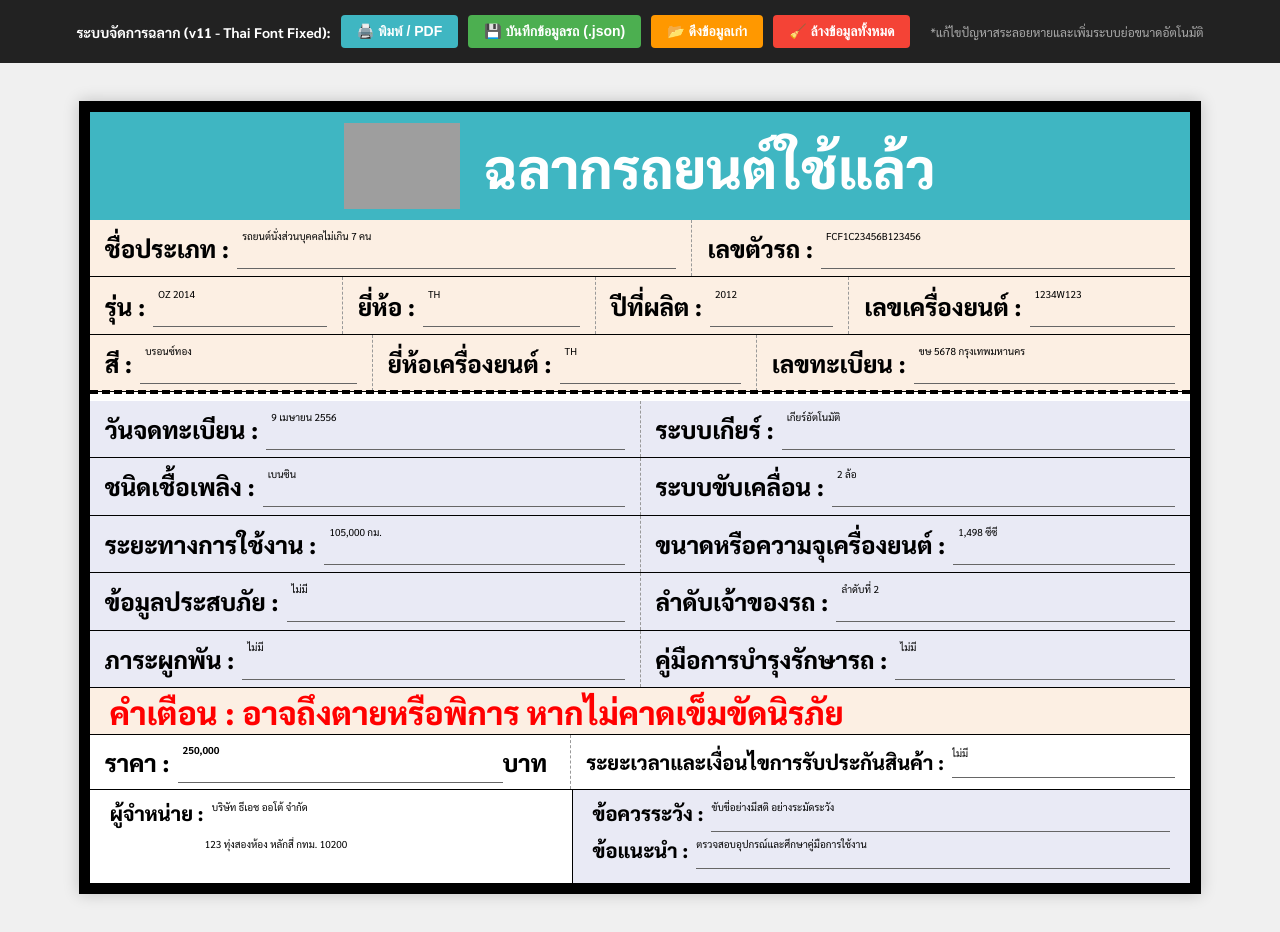
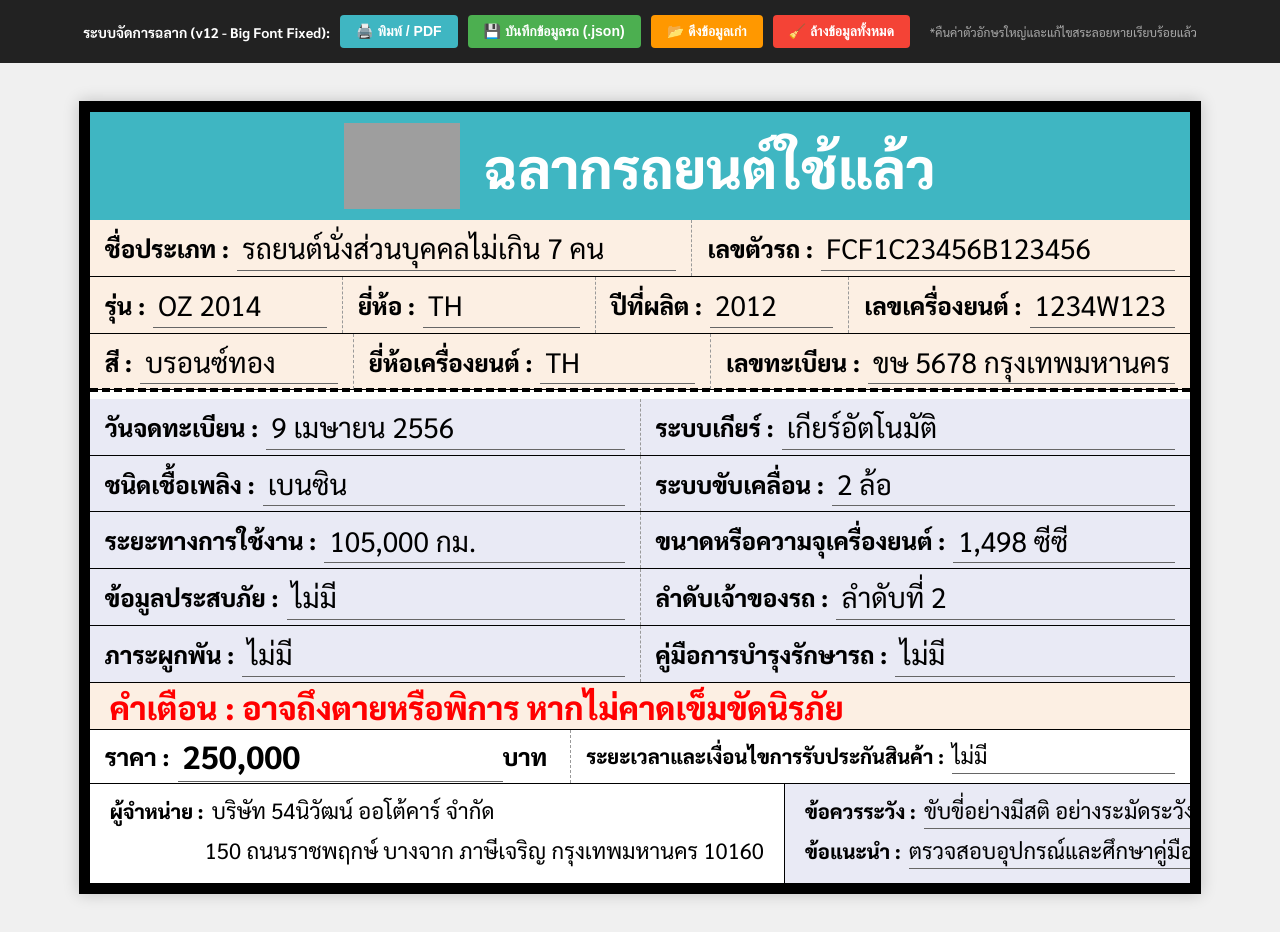
Before and after one commit to kailovepg/car-label-system, a plain HTML site: page index.html in a window 1280 px wide. Drawn offline with Linux system fonts and the light colour scheme; grey boxes are pictures that could not be loaded.

Commit message:
Add files via upload

```diff
--- a/index.html
+++ b/index.html
@@ -2,7 +2,7 @@
 <html lang="th">
 <head>
 <meta charset="UTF-8">
-<title>ระบบสร้างฉลากรถยนต์ใช้แล้ว (Thai Font Fixed)</title>
+<title>ระบบสร้างฉลากรถยนต์ใช้แล้ว (Big Font & Thai Fixed)</title>
 <style>
   @import url('https://fonts.googleapis.com/css2?family=Sarabun:wght@400;700;800&display=swap');
 
@@ -109,7 +109,7 @@
     padding: 0 15px;
     flex: 1;
     border-right: 0.3mm dashed #999;
-    overflow: hidden;
+    overflow: visible; /* เปลี่ยนเป็น visible เพื่อไม่ให้ตัดสระ */
   }
 
   .cell:last-child { border-right: none; }
@@ -124,16 +124,16 @@
 
   .value {
     flex: 1;
-    font-size: 28px;
+    font-size: 28px; /* คืนค่าขนาดปกติ */
     border-bottom: 0.3mm solid #666;
-    min-height: 42px; /* เพิ่มความสูงขั้นต่ำเพื่อรองรับสระ */
-    padding: 2px 5px;
+    min-height: 45px; /* เพิ่มความสูงบรรทัดให้พอดีสระ */
+    padding: 0 5px;
     outline: none;
     color: #000;
     white-space: nowrap;
-    overflow: hidden;
-    display: block;
-    line-height: 1.4; /* เพิ่ม Line-height ป้องกันสระหาย */
+    display: inline-block;
+    line-height: 1.6; /* ปรับ Line-height ให้สระไม่หาย */
+    vertical-align: middle;
   }
 
   .warning-row {
@@ -185,7 +185,7 @@
 
   .footer-line {
     display: flex;
-    align-items: flex-start;
+    align-items: center;
     width: 100%;
     margin-bottom: 5px;
   }
@@ -203,9 +203,8 @@
     flex: 1;
     border-bottom: 0.3mm solid #666;
     white-space: nowrap;
-    overflow: hidden;
-    line-height: 1.4;
-    min-height: 32px;
+    line-height: 1.5;
+    min-height: 35px;
   }
 
   .footer-left .small-value { border-bottom: none; }
@@ -232,13 +231,13 @@
 <body>
 
 <div class="toolbar">
-  <strong>ระบบจัดการฉลาก (v11 - Thai Font Fixed):</strong>
+  <strong>ระบบจัดการฉลาก (v12 - Big Font Fixed):</strong>
   <button class="btn-print" onclick="window.print()">🖨️ พิมพ์ / PDF</button>
   <button class="btn-save" onclick="saveData()">💾 บันทึกข้อมูลรถ (.json)</button>
   <button class="btn-load" onclick="document.getElementById('fileInput').click()">📂 ดึงข้อมูลเก่า</button>
   <button class="btn-reset" onclick="clearData()">🧹 ล้างข้อมูลทั้งหมด</button>
   <input type="file" id="fileInput" style="display:none" accept=".json" onchange="loadData(event)">
-  <span style="font-size: 12px; margin-left: 10px; color: #aaa;">*แก้ไขปัญหาสระลอยหายและเพิ่มระบบย่อขนาดอัตโนมัติ</span>
+  <span style="font-size: 12px; margin-left: 10px; color: #aaa;">*คืนค่าตัวอักษรใหญ่และแก้ไขสระลอยหายเรียบร้อยแล้ว</span>
 </div>
 
 <div class="page">
@@ -299,10 +298,10 @@
     <div class="footer-cell footer-left">
       <div class="footer-line">
         <span class="small-label">ผู้จำหน่าย :</span>
-        <div class="small-value auto-shrink" data-id="seller_name" contenteditable="true" oninput="saveSellerInfo(); adjustFontSize(this);">บริษัท ธีเอช ออโต้ จำกัด</div>
+        <div class="small-value auto-shrink" data-id="seller_name" contenteditable="true" oninput="saveSellerInfo(); adjustFontSize(this);">บริษัท 54นิวัฒน์ ออโต้คาร์ จำกัด</div>
       </div>
       <div class="footer-line">
-        <div class="small-value auto-shrink" data-id="seller_address" contenteditable="true" oninput="saveSellerInfo(); adjustFontSize(this);" style="padding-left: 95px;">123 ทุ่งสองห้อง หลักสี่ กทม. 10200</div>
+        <div class="small-value auto-shrink" data-id="seller_address" contenteditable="true" oninput="saveSellerInfo(); adjustFontSize(this);" style="padding-left: 95px;">150 ถนนราชพฤกษ์ บางจาก ภาษีเจริญ กรุงเทพมหานคร 10160</div>
       </div>
     </div>
     <div class="footer-cell footer-right">
@@ -321,17 +320,20 @@
 <script>
   const sellerKeys = ['seller_name', 'seller_address'];
 
+  // ปรับปรุงระบบ Auto-Shrink ให้เสถียรขึ้น
   function adjustFontSize(el) {
-    const minFontSize = 10;
+    const minFontSize = 14; // ปรับขนาดเล็กสุดไม่ให้จิ๋วเกินไป
     const originalFontSize = el.classList.contains('small-value') ? 22 : (el.closest('.price-row') ? 32 : 28);
 
-    let currentFontSize = originalFontSize;
-    el.style.fontSize = currentFontSize + 'px';
+    el.style.fontSize = originalFontSize + 'px';
 
-    // เพิ่มระยะเผื่อเล็กน้อย (5px) เพื่อป้องกันสระหายจาก overflow
-    while (el.scrollWidth > (el.offsetWidth - 2) && currentFontSize > minFontSize) {
-      currentFontSize -= 0.5; // ย่อทีละนิดเพื่อให้เนียนตา
-      el.style.fontSize = currentFontSize + 'px';
+    // ตรวจสอบว่าล้นจริงหรือไม่ (ใช้ระยะเผื่อ 5px)
+    if (el.scrollWidth > el.offsetWidth + 5) {
+      let currentFontSize = originalFontSize;
+      while (el.scrollWidth > el.offsetWidth && currentFontSize > minFontSize) {
+        currentFontSize -= 1;
+        el.style.fontSize = currentFontSize + 'px';
+      }
     }
   }
 
@@ -352,7 +354,7 @@
       el.addEventListener('input', () => adjustFontSize(el));
     });
 
-    setTimeout(adjustAllFonts, 200);
+    setTimeout(adjustAllFonts, 300);
   };
 
   function saveSellerInfo() {
@@ -391,7 +393,7 @@
           if (el) el.innerText = data[id];
         });
         saveSellerInfo();
-        setTimeout(adjustAllFonts, 200);
+        setTimeout(adjustAllFonts, 300);
         alert('ดึงข้อมูลสำเร็จแล้วครับ!');
       } catch (err) {
         alert('เกิดข้อผิดพลาดในการอ่านไฟล์ครับ');
@@ -406,7 +408,7 @@
       document.querySelectorAll('[data-id]').forEach(el => {
         if (!sellerKeys.includes(el.getAttribute('data-id'))) {
           el.innerText = '';
-          adjustFontSize(el);
+          el.style.fontSize = ''; // คืนค่าขนาดเดิม
         }
       });
     }
```
